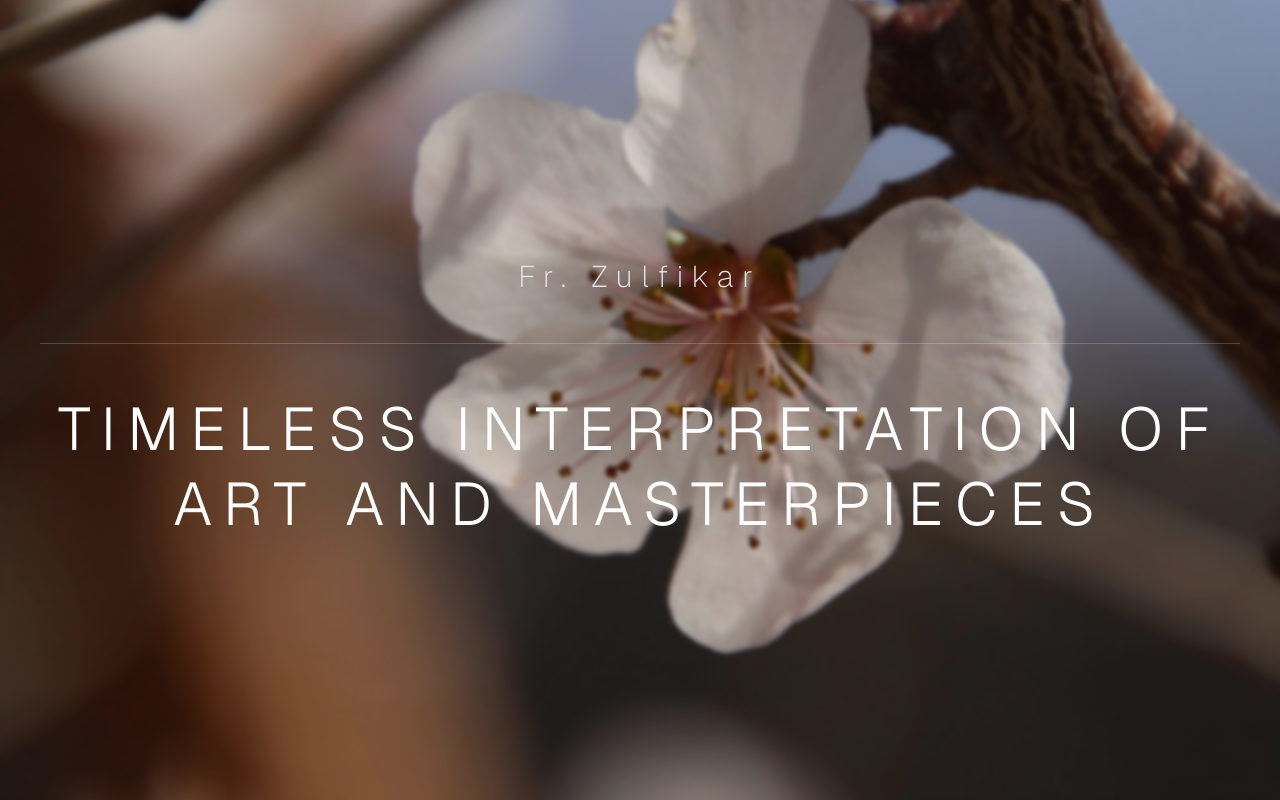
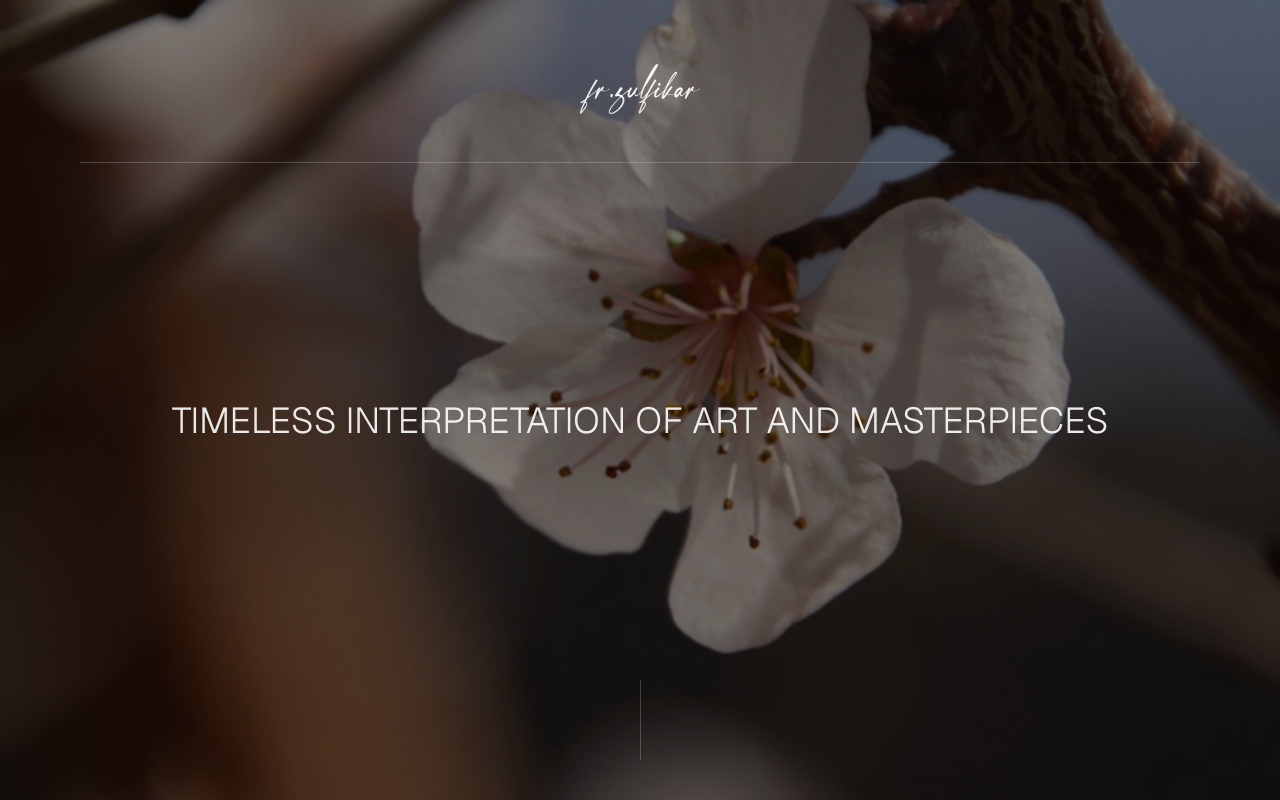
Before and after one commit to karnaufal/fai-portofolio, a Next.js app: page / in a window 1280 px wide. Built offline with nearby package versions, Linux system fonts and the light colour scheme.

Commit message:
style: refine section 1 layout to match figma with centered headline

```diff
--- a/app/page.tsx
+++ b/app/page.tsx
@@ -6,31 +6,46 @@ export default function Home() {
   return (
     <main className="h-screen overflow-y-scroll snap-y snap-mandatory bg-black font-sans text-white antialiased">
 
-      {/* SECTION 1: Masterpiece Header (image_4203e5.jpg) */}
-      <section className="relative flex h-screen w-full snap-start items-center justify-center overflow-hidden">
+      {/* SECTION 1: Masterpiece Header - Perfect Center Adjustment */}
+      <section className="relative flex h-screen w-full snap-start flex-col items-center overflow-hidden bg-black">
         <div className="absolute inset-0 z-0">
           <Image
             src="/bg-flower-blur.png"
             alt="Artistic flower background"
             fill
-            className="object-cover"
+            className="object-cover opacity-60"
             priority
           />
-          {/* Overlay minimalis sesuai blueprint Figma */}
-          <div className="absolute inset-0 bg-black/10 backdrop-blur-[2px]"></div>
+          <div className="absolute inset-0 bg-black/10 backdrop-blur-[1px]"></div>
         </div>
 
-        <div className="relative z-10 flex flex-col items-center gap-12 px-10 w-full max-w-7xl">
-          {/* Tanda Tangan / Logo Fr. Zulfikar */}
-          <div className="text-3xl font-extralight tracking-[0.3em] text-zinc-200">
-            Fr. Zulfikar
+        {/* MAIN CONTENT CONTAINER */}
+        <div className="relative z-10 flex flex-col items-center w-full h-full max-w-7xl px-12 md:px-20 pt-16 pb-10">
+
+          {/* 1. TOP AREA: Signature & Line */}
+          <div className="w-full flex flex-col items-center">
+            <div className="mb-12 opacity-95">
+              <Image
+                src="/signature-frz.png"
+                alt="Fr. Zulfikar Signature"
+                width={120}
+                height={70}
+                className="object-contain brightness-0 invert"
+              />
+            </div>
+            <div className="h-[1px] w-full bg-white/20"></div>
           </div>
 
-          <div className="h-[1px] w-full bg-white/20"></div>
+          {/* 2. CENTER AREA: The Headline (Beneran di Tengah Layar) */}
+          <div className="flex-1 flex items-center justify-center w-full">
+            <h1 className="text-xl sm:text-2xl md:text-3xl lg:text-4xl font-light uppercase text-white/90 whitespace-nowrap tracking-normal">
+              Timeless Interpretation of Art and Masterpieces
+            </h1>
+          </div>
 
-          <h1 className="text-center text-3xl font-light tracking-[0.2em] leading-tight uppercase text-white sm:text-5xl md:text-6xl">
-            Timeless Interpretation of Art and Masterpieces
-          </h1>
+          {/* 3. BOTTOM AREA: Vertical Line */}
+          <div className="h-20 w-[1px] bg-white/20"></div>
+
         </div>
       </section>
 
```
Also changed, not shown: public/signature-frz.png (added).
